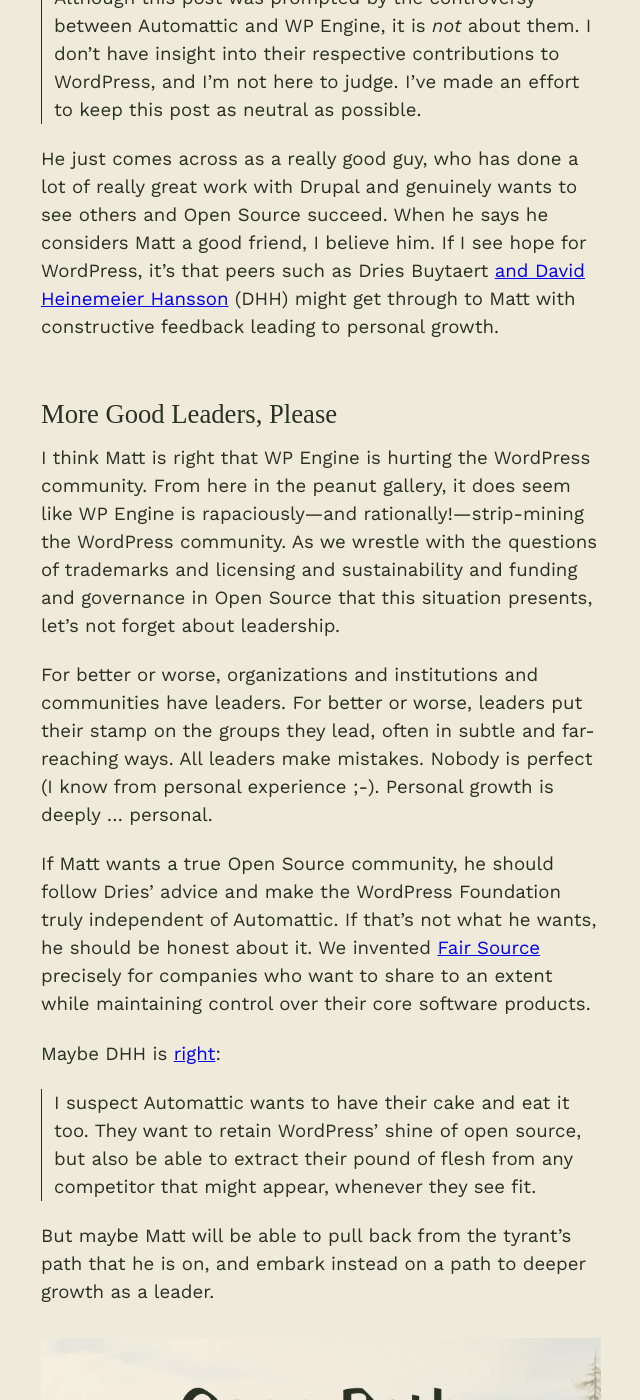
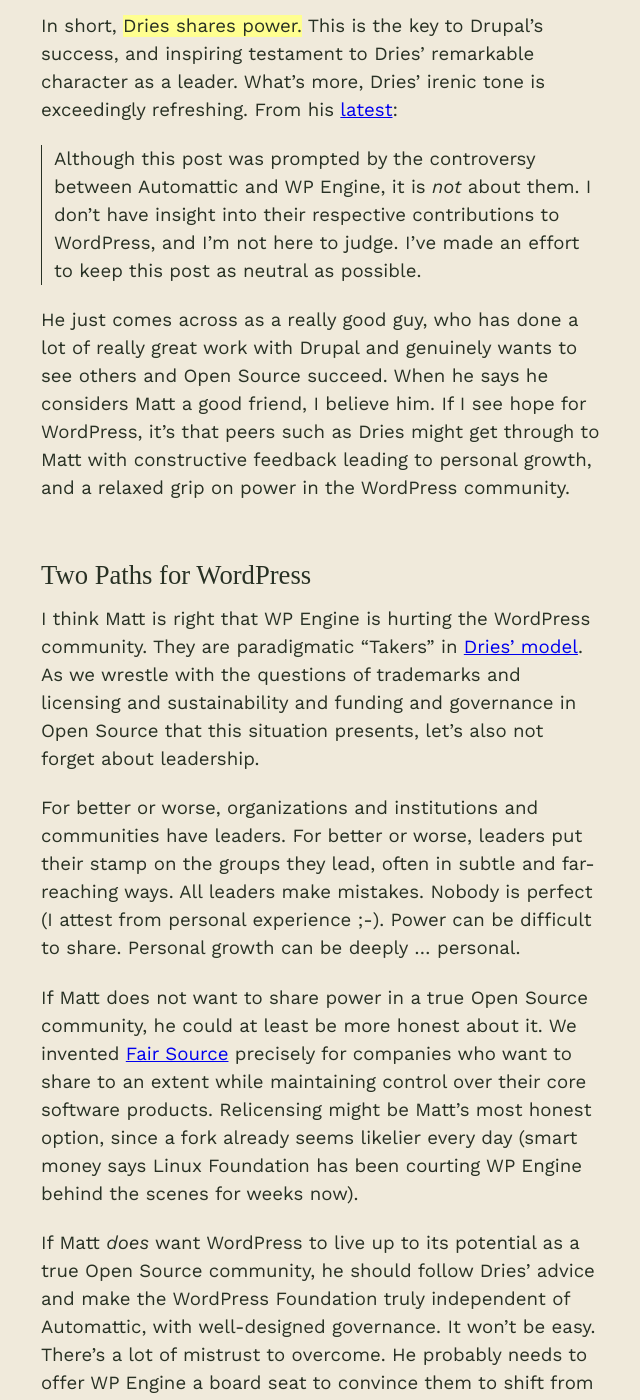
Before and after one commit to chadwhitacre/openpath, a Jekyll site: the page built from 2024/a-tale-of-two-leaders/index.md, in a window 1280 px wide and 1400 px high, scrolled down 4681 px. Shown: the whole window, without its empty margins (319-959 px from the left). Built offline with Jekyll 4.4.1, drawn with Linux system fonts in a browser that asks for light colours; some web fonts are replaced; comment, search, counter and statistics services are not loaded; some of the changed text lies outside the part shown.

Commit message:
Second draft

```diff
--- a/2024/a-tale-of-two-leaders/index.md
+++ b/2024/a-tale-of-two-leaders/index.md
@@ -69,7 +69,7 @@
 - "[I want you all to be informed and involved. Not to stay on the
 sidelines](https://x.com/JavierCasares/status/1843963086073733523)."
 
-And finally, **The Checkbox&trade;**. Yes, it's [really
+And finally, The Checkbox&trade;. Yes, it's [really
 there](https://login.wordpress.org/) ([archive](https://archive.is/FqfEr)), and
 [you have to check it](https://x.com/chadwhitacre_/status/1844483081413214647) to login.
 
@@ -101,9 +101,15 @@
 [pointed out](https://x.com/wesbos/status/1839122560597848533), "Real ones
 remember the @photomatt and @pearsonified thesis theme spat of 2010." I'm not a
 real one so I had to [read up on
-it](https://poststatus.com/thesis-automattic-and-wordpress/). Vicious, highly
+it](https://poststatus.com/thesis-automattic-and-wordpress/).  Vicious, highly
 public conflict seems to be part of Matt's _modus operandi_, part of his
 character as a leader.
+
+The essence of tyranny is absolute power, corrupting absolutely.  **Matt does
+not share power.** The WordPress Foundation [is a
+sham](https://x.com/voxpelli/status/1839264084350369806). He is on the
+tyrant's path.
+
 
 
 ## Dries Buytaert Is a Gentle Giant
@@ -134,15 +140,18 @@
 Drupal exhibits all of these, because Dries [explicitly grew Drupal according
 to the best research on governing the
 commons](https://dri.es/balancing-makers-and-takers-to-scale-and-sustain-open-source).
-The Drupal Association is a truly independent, credible non-profit. Dries'
-company Acquia is one company among many operating on equal terms. The Drupal
-community has evolved a complex system of non-monetary accounting for
+He created the Drupal Association as a truly independent, credible non-profit.
+Dries' company Acquia is one company among many operating on equal terms. The
+Drupal community has evolved a complex system of non-monetary accounting for
 contributions to the Drupal project, with the Association trusted to carry out
 monitoring and enforcement. [Go read Dries' deep dive from five years
 ago](https://dri.es/balancing-makers-and-takers-to-scale-and-sustain-open-source).
 It's awesome.
 
-What's more, Dries' irenic tone is exceedingly refreshing. From his [latest](https://dri.es/solving-the-maker-taker-problem):
+In short, **Dries shares power.** This is the key to Drupal's success, and
+inspiring testament to Dries' remarkable character as a leader. What's more,
+Dries' irenic tone is exceedingly refreshing. From his
+[latest](https://dri.es/solving-the-maker-taker-problem):
 
 > Although this post was prompted by the controversy between Automattic and WP
 > Engine, it is _not_ about them. I don't have insight into their respective
@@ -152,39 +161,43 @@
 He just comes across as a really good guy, who has done a lot of really great
 work with Drupal and genuinely wants to see others and Open Source succeed.
 When he says he considers Matt a good friend, I believe him. If I see hope for
-WordPress, it's that peers such as Dries Buytaert [and David Heinemeier
-Hansson](https://x.com/dhh/status/1843783918270722383) (DHH) might get through
-to Matt with constructive feedback leading to personal growth.
+WordPress, it's that peers such as Dries might get through to Matt with
+constructive feedback leading to personal growth, and a relaxed grip on
+power in the WordPress community.
 
 
-## More Good Leaders, Please
+## Two Paths for WordPress
 
-I think Matt is right that WP Engine is hurting the WordPress community. From
-here in the peanut gallery, it does seem like WP Engine is rapaciously—and
-rationally!—strip-mining the WordPress community. As we wrestle with the
-questions of trademarks and licensing and sustainability and funding and
-governance in Open Source that this situation presents, let's not forget about
-leadership.
+I think Matt is right that WP Engine is hurting the WordPress community.  They
+are paradigmatic "Takers" in [Dries'
+model](https://dri.es/balancing-makers-and-takers-to-scale-and-sustain-open-source).
+As we wrestle with the questions of trademarks and licensing and sustainability
+and funding and governance in Open Source that this situation presents, let's
+also not forget about leadership.
 
 For better or worse, organizations and institutions and communities have
 leaders. For better or worse, leaders put their stamp on the groups they lead,
 often in subtle and far-reaching ways. All leaders make mistakes. Nobody is
-perfect (I know from personal experience ;-). Personal growth is deeply ...
-personal.
+perfect (I attest from personal experience ;-). Power can be difficult to
+share. Personal growth can be deeply ... personal.
 
-If Matt wants a true Open Source community, he should follow Dries' advice and
-make the WordPress Foundation truly independent of Automattic. If that's not
-what he wants, he should be honest about it. We invented [Fair
-Source](https://fair.io/) precisely for companies who want to share to an
-extent while maintaining control over their core software products.
+If Matt does not want to share power in a true Open Source community, he could
+at least be more honest about it. We invented [Fair Source](https://fair.io/)
+precisely for companies who want to share to an extent while maintaining
+control over their core software products. Relicensing might be Matt's most
+honest option, since a fork already seems likelier every day (smart money says
+Linux Foundation has been courting WP Engine behind the scenes for weeks
+now).
 
-Maybe DHH is [right](https://world.hey.com/dhh/automattic-is-doing-open-source-dirty-b95cf128):
+If Matt _does_ want WordPress to live up to its potential as a true Open Source
+community, he should follow Dries' advice and make the WordPress Foundation
+truly independent of Automattic, with well-designed governance. It won't be
+easy. There's a lot of mistrust to overcome. He probably needs to offer WP
+Engine a board seat to convince them to shift from Takers to Makers.
 
-> I suspect Automattic wants to have their cake and eat it too. They want to
-> retain WordPress' shine of open source, but also be able to extract their
-> pound of flesh from any competitor that might appear, whenever they see fit.
-
-But maybe Matt will be able to pull back from the tyrant's path that he is on,
-and embark instead on a path to deeper growth as a leader.
+Letting go of power is the only cure for tyranny. It's not too late for Matt to
+embark on a path to deeper growth as a leader. Thoughtfully sharing power would
+heal and revitalize the WordPress community and be an inspiration to all of us
+in Open Source.
 
 {% include img.html src="social.webp" caption="" url="" %}
```
Also changed, not shown: 2024/a-tale-of-two-leaders/social.webp.
